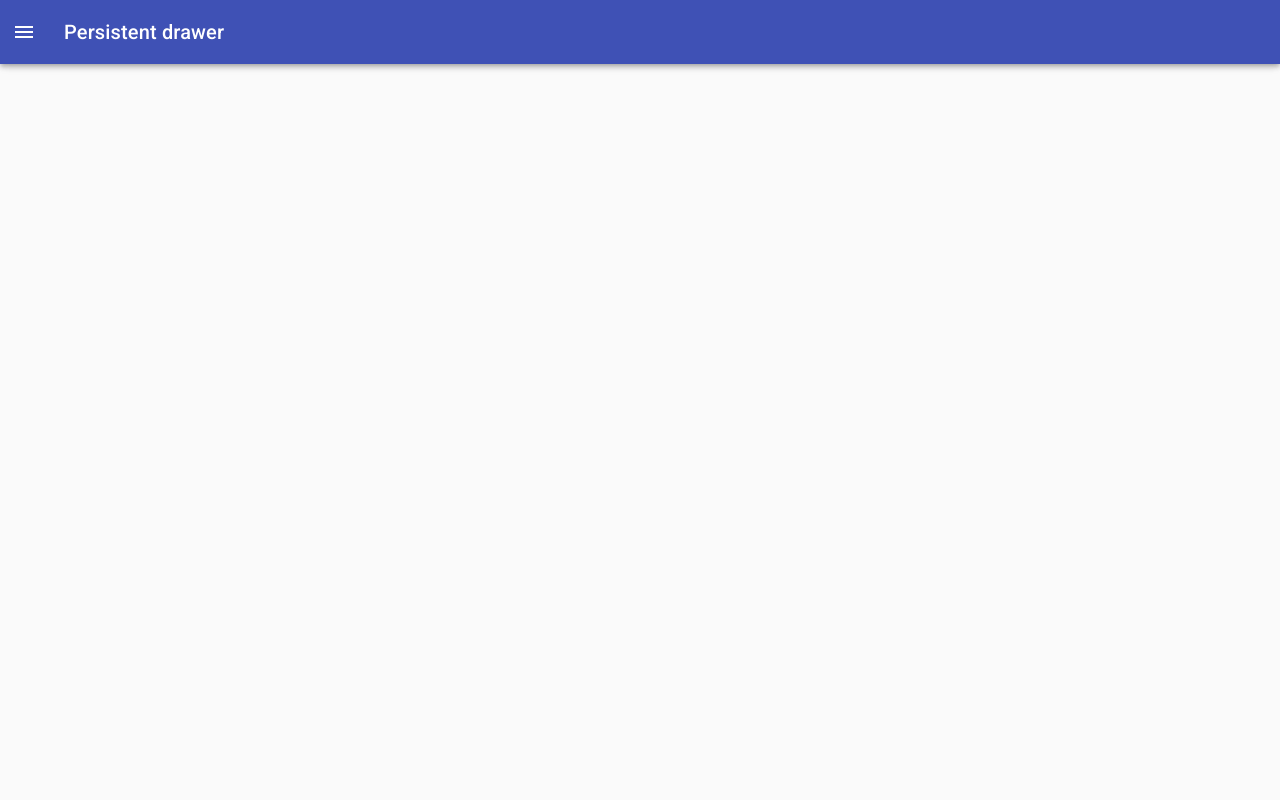
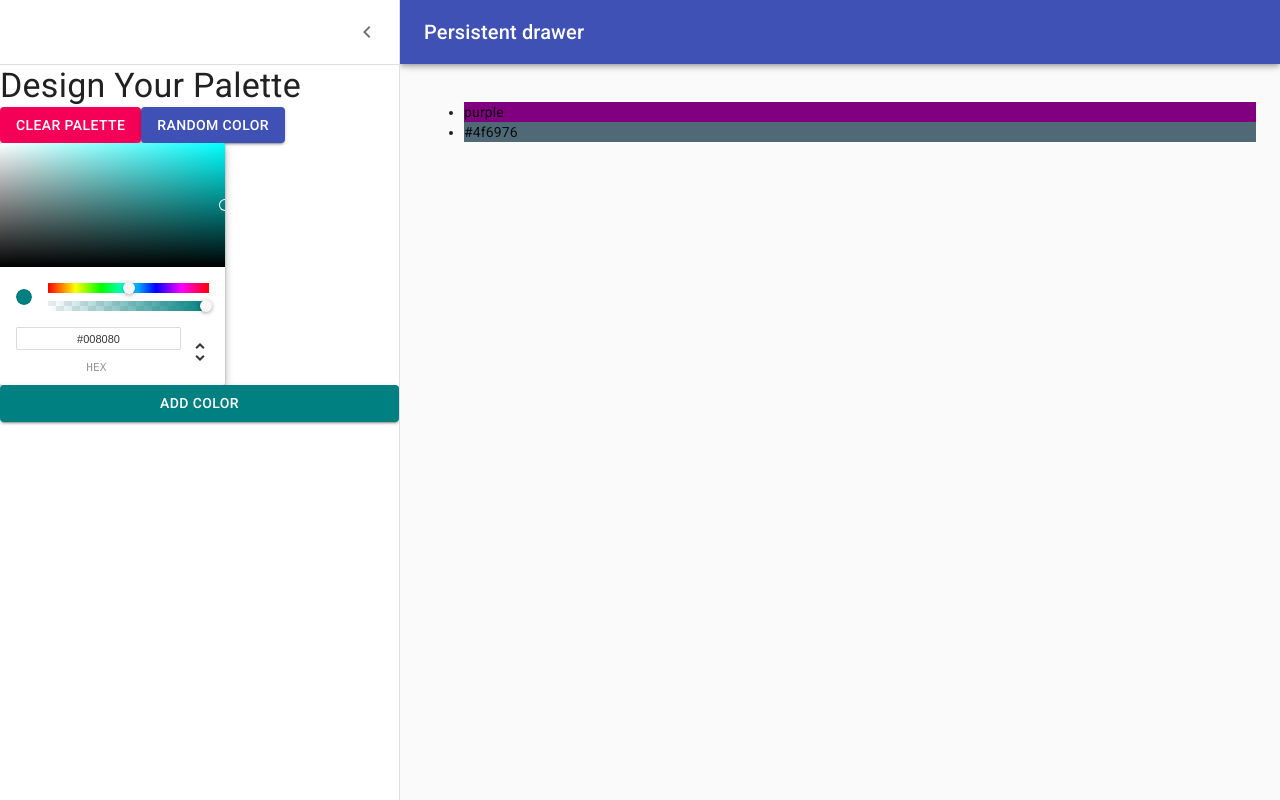
Before and after one commit to asashi26/react-colors, a React (Create React App) app: page /palette/new in a window 1280 px wide. Built offline with nearby package versions, Linux system fonts and the light colour scheme.

Commit message:
Connect colorpicker to button

```diff
--- a/src/components/new-palette-form.js
+++ b/src/components/new-palette-form.js
@@ -11,7 +11,7 @@ import IconButton from '@material-ui/core/IconButton';
 import MenuIcon from '@material-ui/icons/Menu';
 import ChevronLeftIcon from '@material-ui/icons/ChevronLeft';
 import {ChromePicker} from 'react-color'
-import { Button } from '@material-ui/core';
+import { Button, colors } from '@material-ui/core';
 
 const drawerWidth = 400;
 
@@ -74,9 +74,13 @@ const styles = theme => ({
 
 class NewPaletteForm extends Component {
   state = {
-    open: false,
+    open: true,
+    currentColor: 'teal',
+    colors: ['purple', '#4f6976'],
   };
 
+// Class property syntax tento zápis mi umožňuje používat funkce bez bind => nemusím mít constructor
+// state můžu mít jen v objektu tak jako výše
   handleDrawerOpen = () => {
     this.setState({ open: true });
   };
@@ -84,7 +88,18 @@ class NewPaletteForm extends Component {
   handleDrawerClose = () => {
     this.setState({ open: false });
   };
+
+  updateCurrentColor = (newColor) => {
+    this.setState({currentColor: newColor.hex})
+    console.log('current', this.state.currentColor)
+  }
+
+  addNewColor = () => {
+    this.setState({colors: [...this.state.colors, this.state.currentColor]})
+  }
+
   render () {
+    console.log(this.state.currentColor)
     const { classes } = this.props;
     const { open } = this.state;
 
@@ -132,10 +147,15 @@ class NewPaletteForm extends Component {
             <Button variant='contained' color='primary'>Random Color</Button>
           </div>
           <ChromePicker
-            color='purple'
-            onChangeComplete={(newColor)=> console.log(newColor)}
+            color={this.state.currentColor}
+            onChangeComplete={(newColor)=> this.updateCurrentColor(newColor)}
           />
-           <Button variant='contained' color='primary'>Add Color</Button>
+           <Button
+            variant='contained'
+            color='primary'
+            style={{backgroundColor: this.state.currentColor}}
+            onClick={this.addNewColor}
+            >Add Color</Button>
         </Drawer>
         <main
           className={classNames(classes.content, {
@@ -143,7 +163,13 @@ class NewPaletteForm extends Component {
           })}
         >
           <div className={classes.drawerHeader} />
-
+         <ul>
+           {this.state.colors.map(color=> (
+             <li
+             style={{backgroundColor: color}}
+              >{color}</li>
+           ))}
+         </ul>
 
         </main>
       </div>
```
